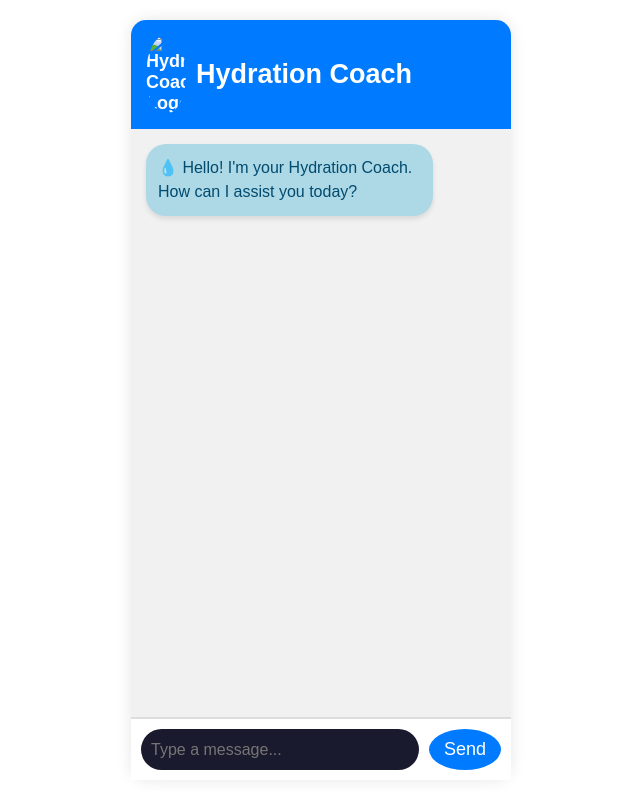
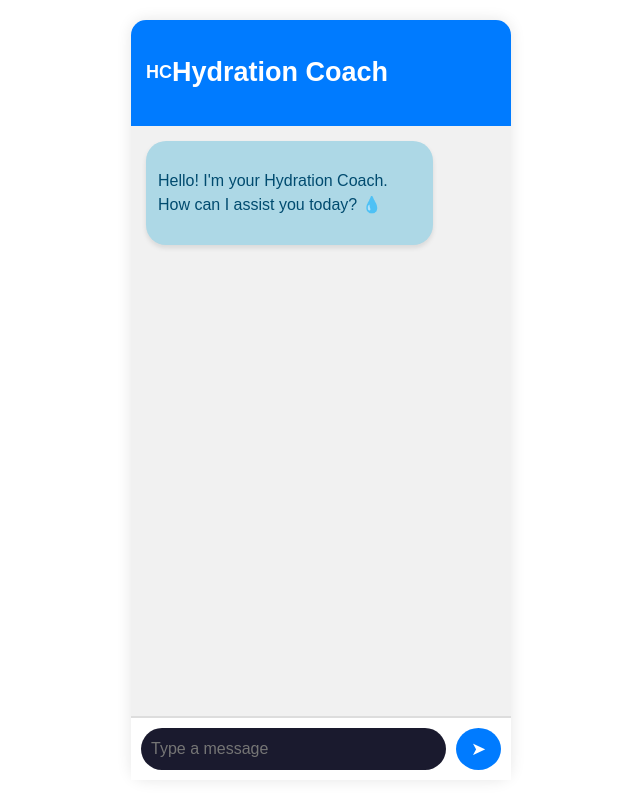
Before and after one commit to Gauri005/AI, a plain HTML site: page index.html in a window 1280 px wide. Shown: the whole page, without its empty margins (319-959 px from the left). Drawn offline with Linux system fonts and the light colour scheme.

Commit message:
Update index.html

```diff
--- a/index.html
+++ b/index.html
@@ -9,15 +9,19 @@
 <body>
     <div class="chat-container">
         <div class="chat-header">
-            <img src="water-drop.png" alt="Hydration Coach Logo" class="logo">
+            <div class="logo">HC</div>
             <h2>Hydration Coach</h2>
         </div>
+
         <div class="chat-box" id="chat-box">
-            <div class="message bot">💧 Hello! I'm your Hydration Coach. How can I assist you today?</div>
+            <div class="message bot">
+                <p> Hello! I'm your Hydration Coach. How can I assist you today? 💧</p>
+            </div>
         </div>
+
         <div class="chat-input">
-            <input type="text" id="user-input" placeholder="Type a message..." onkeypress="handleKeyPress(event)">
-            <button onclick="sendMessage()">Send</button>
+            <input type="text" id="user-input" placeholder="Type a message" onkeypress="handleKeyPress(event)">
+            <button onclick="sendMessage()">➤</button>
         </div>
     </div>
 
```
